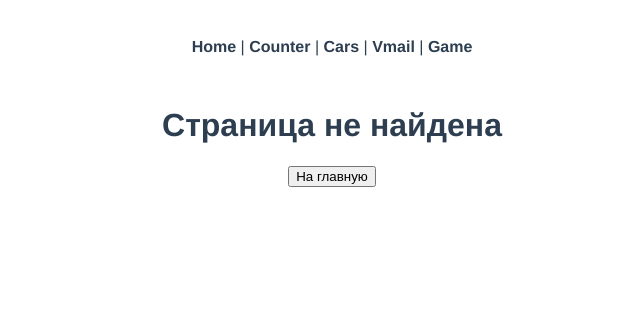
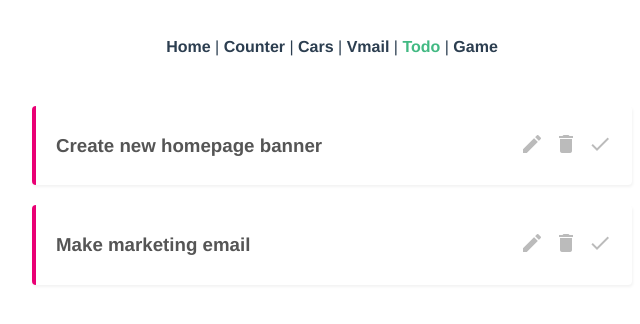
Before and after one commit to kirill-petrov/demo-vue-2, a Vue app: page /planner in a window 1280 px wide. Shown: the top 324 px of the page, without its empty margins (308-948 px from the left). Built offline with nearby package versions, Linux system fonts and the light colour scheme; data requests are answered from the project's data file.

Commit message:
init page Planner

```diff
--- /dev/null
+++ b/data/db.json
@@ -0,0 +1,16 @@
+{
+  "projects": [
+    {
+      "id": 1,
+      "title": "Create new homepage banner",
+      "details": "Lorem ipsum",
+      "complete": false
+    },
+    {
+      "id": 2,
+      "title": "Make marketing email",
+      "details": "Lorem ipsum",
+      "complete": true
+    }
+  ]
+}
--- a/public/index.html
+++ b/public/index.html
@@ -1,15 +1,23 @@
 <!DOCTYPE html>
 <html lang="">
   <head>
-    <meta charset="utf-8">
-    <meta http-equiv="X-UA-Compatible" content="IE=edge">
-    <meta name="viewport" content="width=device-width,initial-scale=1.0">
-    <link rel="icon" href="<%= BASE_URL %>favicon.ico">
+    <meta charset="utf-8" />
+    <meta http-equiv="X-UA-Compatible" content="IE=edge" />
+    <meta name="viewport" content="width=device-width,initial-scale=1.0" />
+    <link rel="icon" href="<%= BASE_URL %>favicon.ico" />
+    <link
+      href="https://fonts.googleapis.com/icon?family=Material+Icons"
+      rel="stylesheet"
+    />
     <title><%= htmlWebpackPlugin.options.title %></title>
   </head>
   <body>
     <noscript>
-      <strong>We're sorry but <%= htmlWebpackPlugin.options.title %> doesn't work properly without JavaScript enabled. Please enable it to continue.</strong>
+      <strong
+        >We're sorry but <%= htmlWebpackPlugin.options.title %> doesn't work
+        properly without JavaScript enabled. Please enable it to
+        continue.</strong
+      >
     </noscript>
     <div id="app"></div>
     <!-- built files will be auto injected -->
--- a/src/App.vue
+++ b/src/App.vue
@@ -5,6 +5,7 @@
       <router-link to="/counter">Counter</router-link> |
       <router-link to="/cars">Cars</router-link> |
       <router-link to="/vmail">Vmail</router-link> |
+      <router-link to="/planner">Todo</router-link> |
       <!-- <router-link to="/forms">Forms</router-link> -->
       <router-link to="/reactionTimer">Game</router-link>
     </nav>
--- /dev/null
+++ b/src/components/planner/SingleProject.vue
@@ -0,0 +1,63 @@
+<template>
+  <div class="project">
+    <div class="actions">
+      <h3 @click="showDetails = !showDetails">{{ project.title }}</h3>
+      <div class="icons">
+        <span class="material-icons"> edit </span>
+        <span class="material-icons" @click="deleteProject"> delete </span>
+        <span class="material-icons"> done </span>
+      </div>
+    </div>
+    <div class="details" v-if="showDetails">
+      <p>{{ project.details }}</p>
+    </div>
+  </div>
+</template>
+
+<script>
+export default {
+  props: ['project'],
+  data() {
+    return {
+      showDetails: false,
+      uri: `http://localhost:8000/projects/${this.project.id}`,
+    };
+  },
+  methods: {
+    deleteProject() {
+      console.log('asd');
+      fetch(this.uri, { method: 'DELETE' })
+        .then(() => this.$emit('delete', this.project.id))
+        .catch((error) => console.log(error.message));
+    },
+  },
+};
+</script>
+
+<style scoped>
+.project {
+  margin: 20px auto;
+  background: white;
+  padding: 10px 20px;
+  border-radius: 4px;
+  box-shadow: 1px 2px 3px rgba(0, 0, 0, 0.05);
+  border-left: 4px solid #e90074;
+}
+h3 {
+  cursor: pointer;
+}
+.actions {
+  display: flex;
+  justify-content: space-between;
+  align-items: center;
+}
+.material-icons {
+  font-size: 24px;
+  margin-left: 10px;
+  color: #bbb;
+  cursor: pointer;
+}
+.material-icons:hover {
+  color: #777;
+}
+</style>
--- a/src/router/index.js
+++ b/src/router/index.js
@@ -6,12 +6,14 @@
   CarsView,
   VmailView,
   NotFoundView,
-  DashboardView,
+  // DashboardView,
   VmailMailView,
   VmailForgetView,
   FormsView,
 } from '@/views';
 import ReactionTimer from '@/views/ReactionTimer/ReactionTimer.vue';
+import HomePage from '@/views/plannerPages/HomePage.vue';
+
 Vue.use(VueRouter);
 
 const routes = [
@@ -35,11 +37,11 @@
     name: 'vmail',
     component: VmailView,
   },
-  {
-    path: '/vmail/dashboard',
-    name: 'dashboard',
-    component: DashboardView,
-  },
+  // {
+  //   path: '/vmail/dashboard',
+  //   name: 'dashboard',
+  //   component: DashboardView,
+  // },
   {
     path: '/vmail/mail',
     name: 'mail',
@@ -61,6 +63,11 @@
     component: ReactionTimer,
   },
   {
+    path: '/planner',
+    name: 'planner',
+    component: HomePage,
+  },
+  {
     path: '/*',
     name: '404',
     component: NotFoundView,
--- /dev/null
+++ b/src/views/plannerPages/HomePage.vue
@@ -0,0 +1,42 @@
+<template>
+  <div class="planner-home">
+    <div v-if="projects.length">
+      <div v-for="project of projects" :key="project.id">
+        <single-project :project="project" @delete="handleDelete" />
+      </div>
+    </div>
+  </div>
+</template>
+
+<script>
+import SingleProject from '@/components/planner/SingleProject.vue';
+
+export default {
+  name: 'HomePage',
+  components: { SingleProject },
+  data() {
+    return {
+      projects: [],
+    };
+  },
+  mounted() {
+    fetch('http://localhost:8000/projects')
+      .then((response) => response.json())
+      .then((data) => (this.projects = data))
+      .catch((error) => console.log(error.message));
+  },
+  methods: {
+    handleDelete(id) {
+      this.projects = this.projects.filter((item) => item.id !== id);
+    },
+  },
+};
+</script>
+
+<style scoped>
+.planner-home {
+  max-width: 600px;
+  margin: 0 auto;
+  color: #555;
+}
+</style>
```
